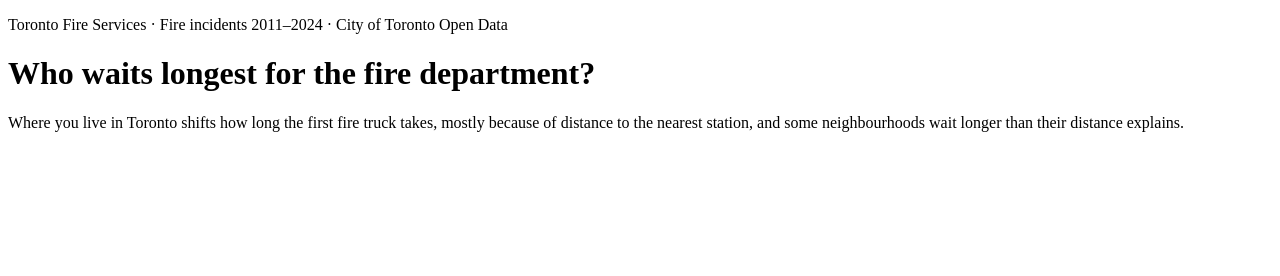
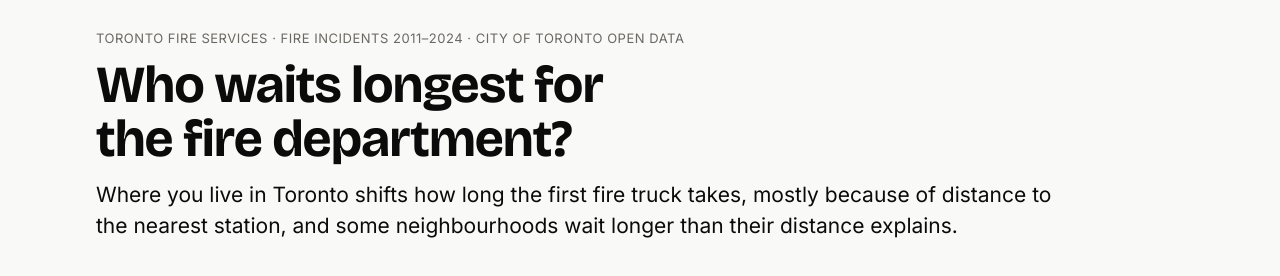
Before and after one commit to zarinhq/toronto-fire-response, a plain HTML site: page dashboard/index.html in a window 1280 px wide. Drawn offline with nearby package versions, Linux system fonts and the light colour scheme.

Commit message:
Add dashboard styling with light and dark themes

```diff
--- a/dashboard/index.html
+++ b/dashboard/index.html
@@ -4,12 +4,18 @@
   <meta charset="utf-8">
   <meta name="viewport" content="width=device-width, initial-scale=1">
   <title>Who waits longest for the fire department? · Toronto</title>
+  <link rel="preconnect" href="https://fonts.googleapis.com">
+  <link rel="preconnect" href="https://fonts.gstatic.com" crossorigin>
+  <link href="https://fonts.googleapis.com/css2?family=Bricolage+Grotesque:opsz,wght@12..96,600;12..96,700&family=Inter:wght@400;500;600&display=swap" rel="stylesheet">
+  <link rel="stylesheet" href="style.css">
 </head>
 <body>
-  <header>
-    <p>Toronto Fire Services · Fire incidents 2011–2024 · City of Toronto Open Data</p>
-    <h1>Who waits longest for the fire department?</h1>
-    <p>Where you live in Toronto shifts how long the first fire truck takes, mostly because of distance to the nearest station, and some neighbourhoods wait longer than their distance explains.</p>
+  <header class="top">
+    <div class="wrap">
+      <p class="eyebrow">Toronto Fire Services · Fire incidents 2011–2024 · City of Toronto Open Data</p>
+      <h1>Who waits longest for the fire department?</h1>
+      <p class="lede">Where you live in Toronto shifts how long the first fire truck takes, mostly because of distance to the nearest station, and some neighbourhoods wait longer than their distance explains.</p>
+    </div>
   </header>
 </body>
 </html>
--- /dev/null
+++ b/dashboard/style.css
@@ -0,0 +1,29 @@
+:root {
+  color-scheme: light;
+  --bg: #f9f9f7; --surface: #fcfcfb; --ink: #0b0b0b; --ink2: #52514e; --muted: #6a6862;
+  --line: #e1e0d9; --accent: #1c5cab;
+  --font-body: Inter, system-ui, -apple-system, "Segoe UI", sans-serif;
+  --font-head: "Bricolage Grotesque", Inter, system-ui, -apple-system, "Segoe UI", sans-serif;
+}
+@media (prefers-color-scheme: dark) {
+  :root:where(:not([data-theme="light"])) {
+    color-scheme: dark;
+    --bg: #0d0d0d; --surface: #1a1a19; --ink: #f0efec; --ink2: #c3c2b7; --muted: #a09e97;
+    --line: #2c2c2a; --accent: #86b6ef;
+  }
+}
+:root[data-theme="dark"] {
+  color-scheme: dark;
+  --bg: #0d0d0d; --surface: #1a1a19; --ink: #f0efec; --ink2: #c3c2b7; --muted: #a09e97;
+  --line: #2c2c2a; --accent: #86b6ef;
+}
+
+* { box-sizing: border-box; }
+body { margin: 0; background: var(--bg); color: var(--ink); font: 400 16px/1.55 var(--font-body); }
+a { color: var(--accent); }
+
+.wrap { max-width: 1120px; margin: 0 auto; padding: 0 16px; }
+header.top { padding: 28px 0 8px; }
+.eyebrow { color: var(--muted); font-size: 13px; letter-spacing: .04em; text-transform: uppercase; margin: 0; }
+h1 { font: 700 clamp(30px, 5.2vw, 52px)/1.04 var(--font-head); letter-spacing: -.02em; margin: 10px 0 14px; max-width: 18ch; }
+.lede { font-size: clamp(17px, 2.1vw, 21px); line-height: 1.45; max-width: 46em; margin: 0 0 6px; }
```
